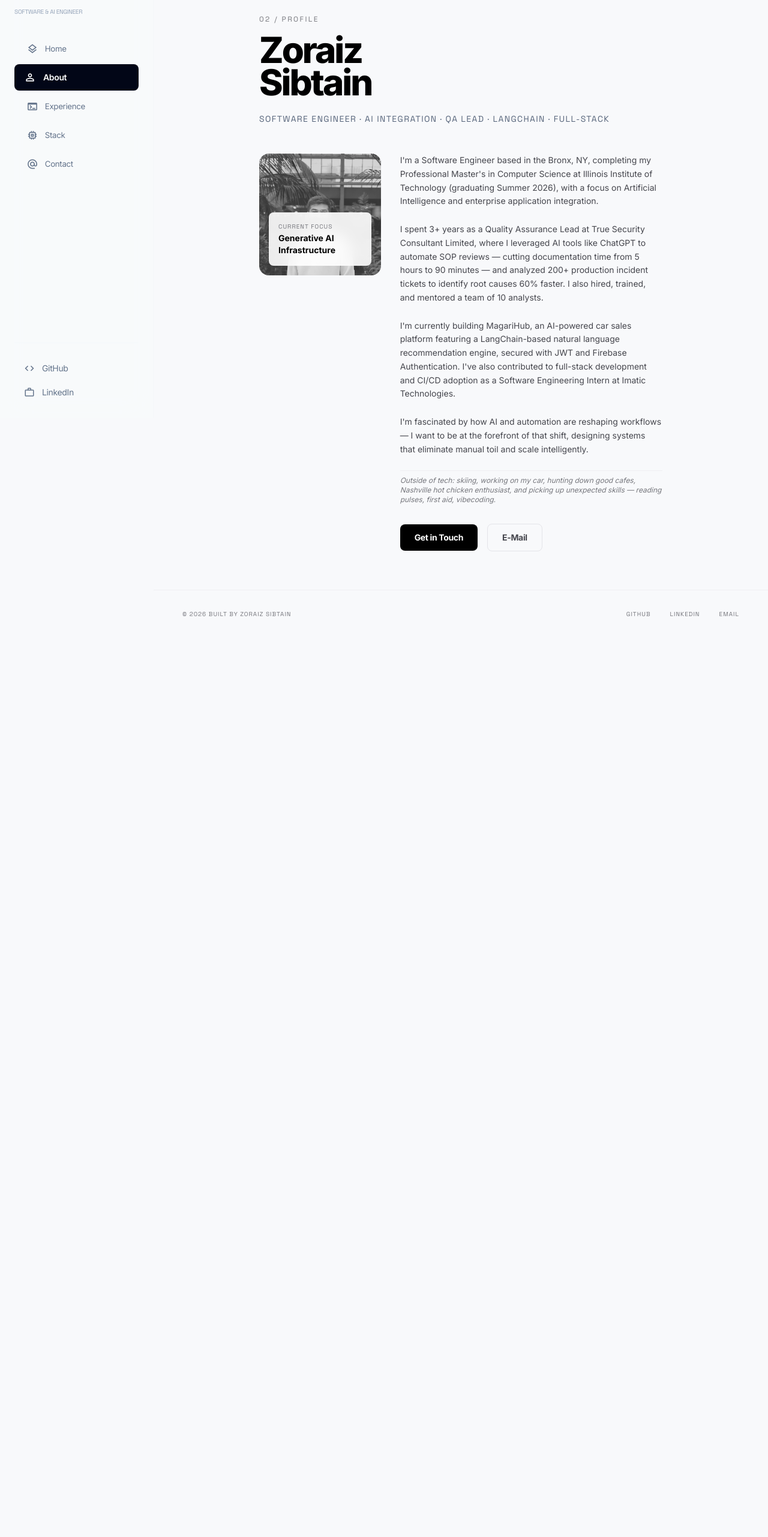
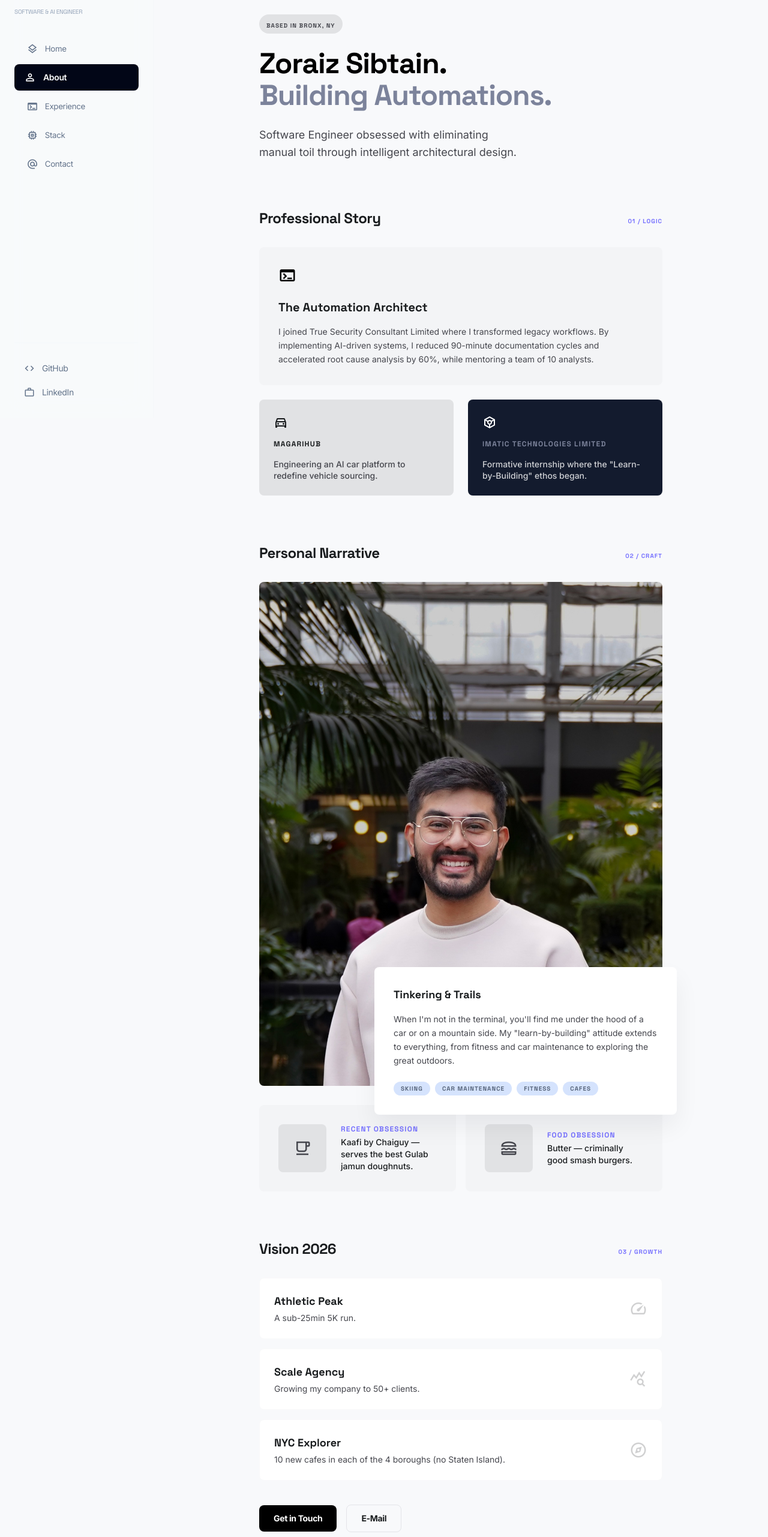
Before and after one commit to ZoraizSibtain/portfolio-website, a React (Vite) app: page /about in a window 1280 px wide. Shown: the part 104-2666 px from the top of the page at 60% size. Before the commit the page ends 1167 px from the top, so only its background shows below. Built offline with nearby package versions, Linux system fonts and the light colour scheme.

Commit message:
Redesign the about page

```diff
--- a/src/components/AboutPage/AboutPage.tsx
+++ b/src/components/AboutPage/AboutPage.tsx
@@ -1,81 +1,170 @@
 import { Link } from "react-router-dom";
-import userImage from '@/assets/images/user.jpg';
+import userImage from "@/assets/images/user.jpg";
+
+const goals = [
+  { title: "Athletic Peak",  sub: "A sub-25min 5K run.",              icon: "speed"       },
+  { title: "Scale Agency",   sub: "Growing my company to 50+ clients.", icon: "query_stats" },
+  { title: "NYC Explorer",   sub: "10 new cafes in each of the 4 boroughs (no Staten Island).", icon: "explore"    },
+];
+
+const tags = ["Skiing", "Car Maintenance", "Fitness", "Cafes"];
 
 const AboutPage = () => {
   return (
-    <div className="space-y-12">
+    <div className="space-y-20 pb-12">
 
-      {/* Header */}
-      <div>
-        <span className="font-['Space_Grotesk'] text-xs uppercase tracking-[0.2em] text-outline block mb-4">
-          02 / Profile
+      {/* ── Hero ── */}
+      <section className="space-y-6">
+        <div className="inline-block px-3 py-1 bg-surface-container-highest rounded-full">
+          <span className="text-[10px] font-bold tracking-widest uppercase font-['Space_Grotesk'] text-on-surface-variant">
+            Based in Bronx, NY
           </span>
-        <h1 className="font-['Inter'] font-extrabold text-6xl tracking-tighter leading-[0.9] text-primary mb-6">
-          Zoraiz<br />Sibtain
+        </div>
+        <h1 className="text-5xl font-bold tracking-tight text-primary leading-[1.1] font-['Space_Grotesk']">
+          Zoraiz Sibtain.<br />
+          <span className="text-on-primary-container">Building Automations.</span>
         </h1>
-        <p className="font-['Space_Grotesk'] text-sm text-on-secondary-container uppercase tracking-widest">
-          Software Engineer · AI Integration · QA Lead · LangChain · Full-Stack
+        <p className="text-lg leading-relaxed text-on-surface-variant max-w-md font-['Inter']">
+          Software Engineer obsessed with eliminating manual toil through intelligent architectural design.
         </p>
+      </section>
+
+      {/* ── Professional Story ── */}
+      <section className="space-y-8">
+        <div className="flex items-baseline justify-between">
+          <h2 className="text-2xl font-bold tracking-tight font-['Space_Grotesk']">Professional Story</h2>
+          <span className="text-[10px] font-bold tracking-widest uppercase font-['Space_Grotesk'] text-on-tertiary-container">
+            01 / Logic
+          </span>
         </div>
 
-      {/* Main grid */}
-      <div className="grid grid-cols-1 lg:grid-cols-3 gap-8 items-start">
-
-        {/* Photo + stat card */}
+        <div className="space-y-6">
+          {/* Main career card */}
+          <div className="bg-surface-container-low p-8 rounded-xl space-y-6">
+            <span className="material-symbols-outlined text-3xl text-primary">terminal</span>
             <div className="space-y-4">
-          <div className="aspect-square bg-surface-container-low rounded-2xl overflow-hidden relative group">
-            <img
-              src={userImage}
-              alt="Zoraiz Sibtain"
-              className="w-full h-full object-cover grayscale opacity-80 group-hover:grayscale-0 group-hover:opacity-100 transition-all duration-700"
-            />
-            <div className="absolute bottom-4 left-4 right-4 p-4 bg-white/90 backdrop-blur-md rounded-xl">
-              <p className="font-['Space_Grotesk'] text-[10px] uppercase tracking-widest text-outline mb-0.5">
-                Current Focus
-              </p>
-              <p className="font-['Inter'] font-bold text-primary text-sm">
-                Generative AI Infrastructure
+              <h3 className="text-xl font-bold font-['Space_Grotesk']">The Automation Architect</h3>
+              <p className="text-on-surface-variant leading-relaxed font-['Inter'] text-sm">
+                I joined True Security Consultant Limited where I transformed
+                legacy workflows. By implementing AI-driven systems, I reduced 90-minute documentation cycles
+                and accelerated root cause analysis by 60%, while mentoring a team of 10 analysts.
               </p>
             </div>
           </div>
 
-          {/* <div className="bg-surface-container-low p-5 rounded-2xl text-center">
-            <p className="font-['Space_Grotesk'] text-[40px] font-bold text-primary leading-none">99.8%</p>
-            <p className="text-[10px] text-outline uppercase tracking-widest mt-2 font-['Space_Grotesk']">
-              QA Accuracy Rate
+          {/* 2-col project cards */}
+          <div className="grid grid-cols-2 gap-6">
+            <div className="bg-surface-container-highest p-6 rounded-xl space-y-4">
+              <span className="material-symbols-outlined text-2xl text-on-surface">directions_car</span>
+              <p className="text-xs font-bold font-['Space_Grotesk'] uppercase tracking-widest text-on-surface">MagariHub</p>
+              <p className="text-sm leading-snug font-medium font-['Inter'] text-on-surface-variant">
+                Engineering an AI car platform to redefine vehicle sourcing.
               </p>
-          </div> */}
+            </div>
+            <div className="bg-primary-container p-6 rounded-xl space-y-4">
+              <span className="material-symbols-outlined text-2xl text-on-primary">token</span>
+              <p className="text-xs font-bold font-['Space_Grotesk'] uppercase tracking-widest text-on-primary-container">
+                Imatic Technologies Limited
+              </p>
+              <p className="text-sm leading-snug font-medium font-['Inter'] text-on-primary/80">
+                Formative internship where the "Learn-by-Building" ethos began.
+              </p>
+            </div>
+          </div>
+        </div>
+      </section>
+
+      {/* ── Personal Narrative ── */}
+      <section className="space-y-8">
+        <div className="flex items-baseline justify-between">
+          <h2 className="text-2xl font-bold tracking-tight font-['Space_Grotesk']">Personal Narrative</h2>
+          <span className="text-[10px] font-bold tracking-widest uppercase font-['Space_Grotesk'] text-on-tertiary-container">
+            02 / Craft
+          </span>
         </div>
 
-        {/* Bio text */}
-        <div className="lg:col-span-2 space-y-6 text-sm text-on-surface-variant leading-relaxed">
-          <p>
-            I'm a Software Engineer based in the Bronx, NY, completing my Professional Master's in Computer Science
-            at Illinois Institute of Technology (graduating Summer 2026), with a focus on Artificial Intelligence
-            and enterprise application integration.
+        {/* Photo + floating card */}
+        <div className="relative mb-16 md:mb-0">
+          <div className="w-full aspect-[4/5] rounded-xl overflow-hidden bg-surface-container-low">
+            <img
+              src={userImage}
+              alt="Zoraiz Sibtain"
+              className="w-full h-full object-cover"
+            />
+          </div>
+          <div className="mt-6 md:mt-0 bg-surface-container-lowest p-8 shadow-[0_20px_40px_rgba(15,23,42,0.06)] rounded-xl md:absolute md:-bottom-12 md:-right-6 md:w-3/4">
+            <h3 className="text-lg font-bold mb-4 font-['Space_Grotesk']">Tinkering &amp; Trails</h3>
+            <p className="text-on-surface-variant leading-relaxed text-sm mb-6 font-['Inter']">
+              When I'm not in the terminal, you'll find me under the hood of a car or on a mountain side.
+              My "learn-by-building" attitude extends to everything, from fitness and car maintenance to
+              exploring the great outdoors.
             </p>
-          <p>
-            I spent 3+ years as a Quality Assurance Lead at True Security Consultant Limited, where I leveraged
-            AI tools like ChatGPT to automate SOP reviews — cutting documentation time from 5 hours to 90 minutes —
-            and analyzed 200+ production incident tickets to identify root causes 60% faster. I also hired, trained,
-            and mentored a team of 10 analysts.
+            <div className="flex flex-wrap gap-2">
+              {tags.map((tag) => (
+                <span
+                  key={tag}
+                  className="px-3 py-1 bg-secondary-container text-on-secondary-container rounded-full text-[10px] font-bold tracking-widest font-['Space_Grotesk'] uppercase"
+                >
+                  {tag}
+                </span>
+              ))}
+            </div>
+          </div>
+        </div>
+
+        {/* Recent obsession cards */}
+        <div className="md:mt-20 grid grid-cols-1 sm:grid-cols-2 gap-4">
+          <div className="bg-surface-container-low p-8 rounded-xl flex items-center gap-6">
+            <div className="flex-shrink-0 w-20 h-20 rounded-xl bg-surface-container-highest flex items-center justify-center">
+              <span className="material-symbols-outlined text-3xl text-on-surface-variant">local_cafe</span>
+            </div>
+            <div className="space-y-1">
+              <p className="text-xs font-bold font-['Space_Grotesk'] uppercase tracking-widest text-on-tertiary-container">
+                Recent Obsession
               </p>
-          <p>
-            I'm currently building MagariHub, an AI-powered car sales platform featuring a LangChain-based
-            natural language recommendation engine, secured with JWT and Firebase Authentication. I've also
-            contributed to full-stack development and CI/CD adoption as a Software Engineering Intern at
-            Imatic Technologies.
+              <p className="text-sm font-medium font-['Inter']">Kaafi by Chaiguy — serves the best Gulab jamun doughnuts.</p>
+            </div>
+          </div>
+          <div className="bg-surface-container-low p-8 rounded-xl flex items-center gap-6">
+            <div className="flex-shrink-0 w-20 h-20 rounded-xl bg-surface-container-highest flex items-center justify-center">
+              <span className="material-symbols-outlined text-3xl text-on-surface-variant">lunch_dining</span>
+            </div>
+            <div className="space-y-1">
+              <p className="text-xs font-bold font-['Space_Grotesk'] uppercase tracking-widest text-on-tertiary-container">
+                Food Obsession
               </p>
-          <p>
-            I'm fascinated by how AI and automation are reshaping workflows — I want to be at the forefront
-            of that shift, designing systems that eliminate manual toil and scale intelligently.
+              <p className="text-sm font-medium font-['Inter']">Butter — criminally good smash burgers.</p>
+            </div>
+          </div>
+        </div>
+      </section>
+
+      {/* ── Vision 2026 ── */}
+      <section className="space-y-8 pb-4">
+        <div className="flex items-baseline justify-between">
+          <h2 className="text-2xl font-bold tracking-tight font-['Space_Grotesk']">Vision 2026</h2>
+          <span className="text-[10px] font-bold tracking-widest uppercase font-['Space_Grotesk'] text-on-tertiary-container">
+            03 / Growth
+          </span>
+        </div>
+
+        <div className="space-y-4">
+          {goals.map(({ title, sub, icon }) => (
+            <div
+              key={title}
+              className="group flex items-center justify-between p-6 bg-surface-container-lowest rounded-xl hover:bg-primary hover:text-on-primary transition-all duration-300 cursor-default border border-outline-variant/10"
+            >
+              <div className="space-y-1">
+                <h4 className="text-lg font-bold font-['Space_Grotesk']">{title}</h4>
+                <p className="text-sm text-on-surface-variant group-hover:text-on-primary/70 font-['Inter']">
+                  {sub}
                 </p>
-
-          <div className="pt-2 border-t border-outline-variant/20">
-            <p className="text-xs text-outline italic">
-              Outside of tech: skiing, working on my car, hunting down good cafes, Nashville hot chicken
-              enthusiast, and picking up unexpected skills — reading pulses, first aid, vibecoding.
-            </p>
+              </div>
+              <span className="material-symbols-outlined text-3xl opacity-20 group-hover:opacity-100 transition-opacity">
+                {icon}
+              </span>
+            </div>
+          ))}
         </div>
 
         <div className="flex items-center space-x-4 pt-2">
@@ -92,9 +181,8 @@ const AboutPage = () => {
             E-Mail
           </a>
         </div>
-        </div>
+      </section>
 
-      </div>
     </div>
   );
 };
```
Lines whose indentation alone changed are shown as unchanged.
